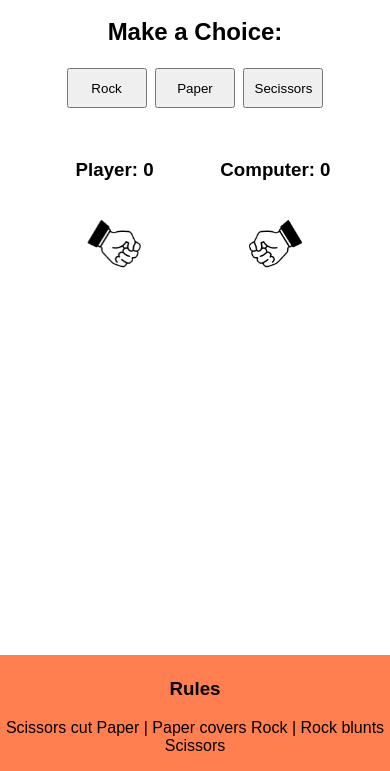
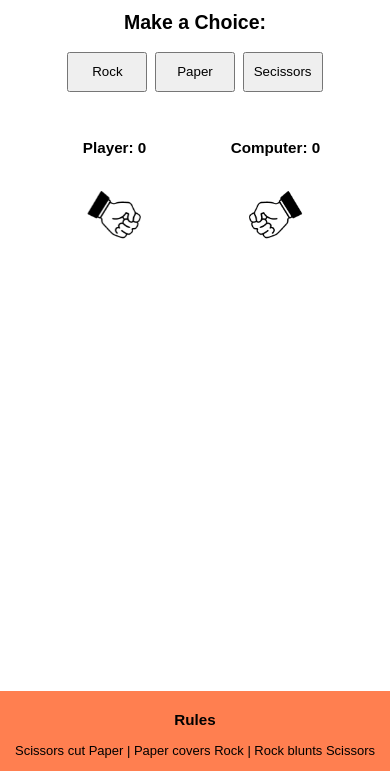
Before and after one commit to akramalex/rock-paper-scissors, a plain HTML site: page index.html in a window 390 px wide. Shown: the part 73-844 px from the top of the page. Drawn offline with Linux system fonts and the light colour scheme.

Commit message:
(style.css) change font size for matching with small screen

```diff
--- a/assets/css/style.css
+++ b/assets/css/style.css
@@ -8,7 +8,7 @@ body {
     font-family:Arial,
         sans-serif;
         margin: 0;
-        font-size: 16px
+        font-size: 13px
 }
 
 /* header */
```
